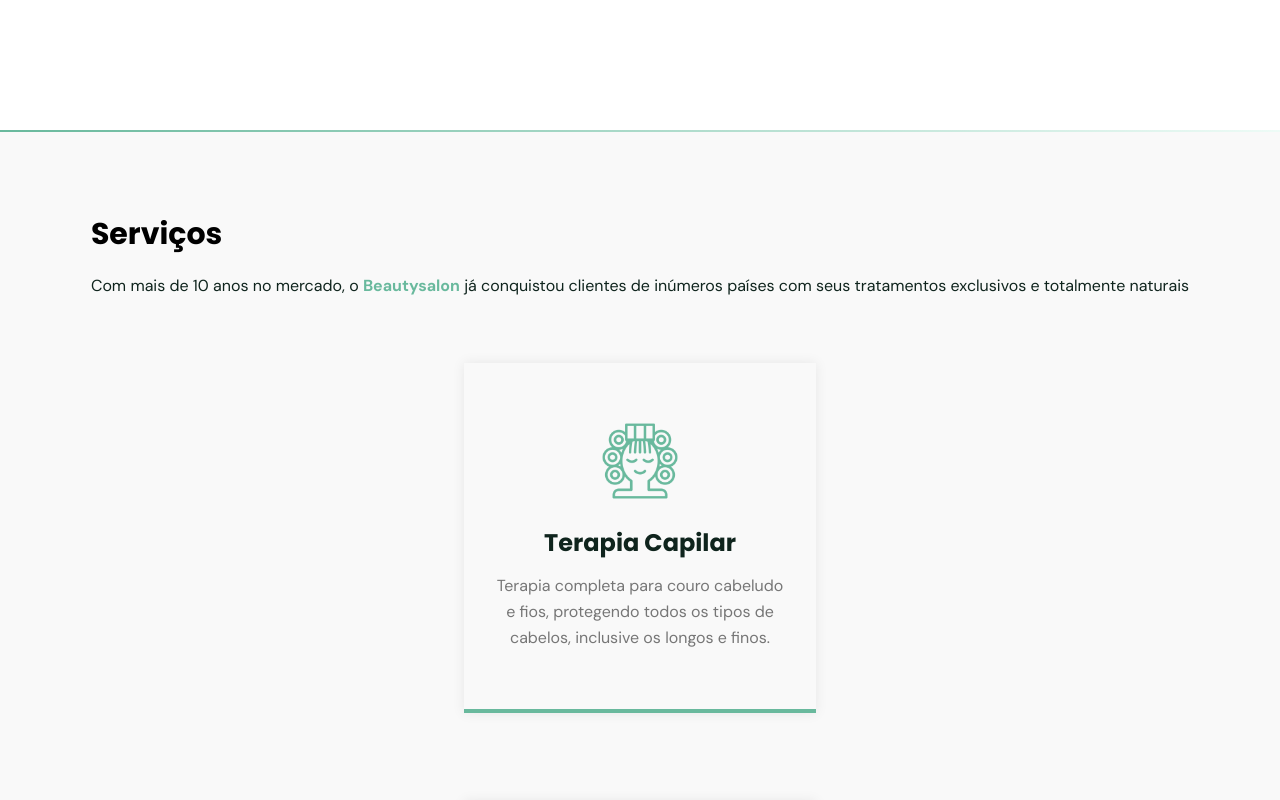
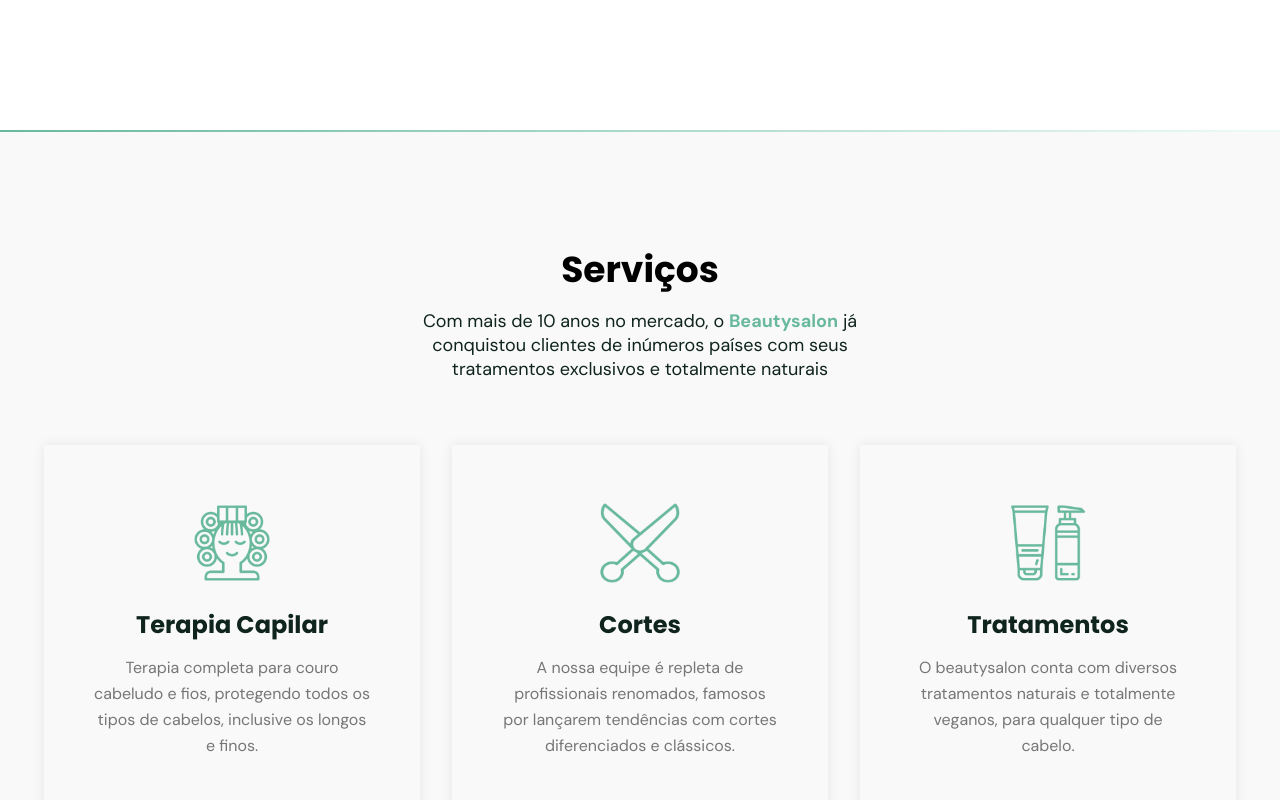
Before and after one commit to santanajoao/salon-landing-page, a React (Vite) app: page / in a window 1280 px wide. Shown: the part 1540-2340 px from the top of the page. Built offline with nearby package versions, Linux system fonts and the light colour scheme; a web font is replaced by a local one.

Commit message:
style: services section styling

```diff
--- a/src/components/ServicesSection/style.module.css
+++ b/src/components/ServicesSection/style.module.css
@@ -88,3 +88,41 @@
   margin-top: 1.2rem;
   color: var(--gray);
 }
+
+@media screen and (min-width: 1000px) {
+  .section {
+    padding: 1rem;
+    justify-content: center;
+  }
+
+  .text_content {
+    max-width: 39%;
+  }
+
+  .section__title {
+    text-align: center;
+    font-size: 3.6rem;
+    line-height: 5.4rem;
+  }
+
+  .section__paragraph {
+    text-align: center;
+    font-size: 1.8rem;
+    line-height: 2.4rem;
+    margin-top: 1.2rem;
+  }
+
+  .list {
+    margin-top: 6.4rem;
+    flex-direction: row;
+    gap: 3.2rem;
+    justify-content: center;
+  }
+
+  .card {
+    margin-top: 0;
+    padding: 5.8rem 4.8rem;
+    max-width: 37.6rem;
+    min-height: 37.5rem;
+  }
+}
```
